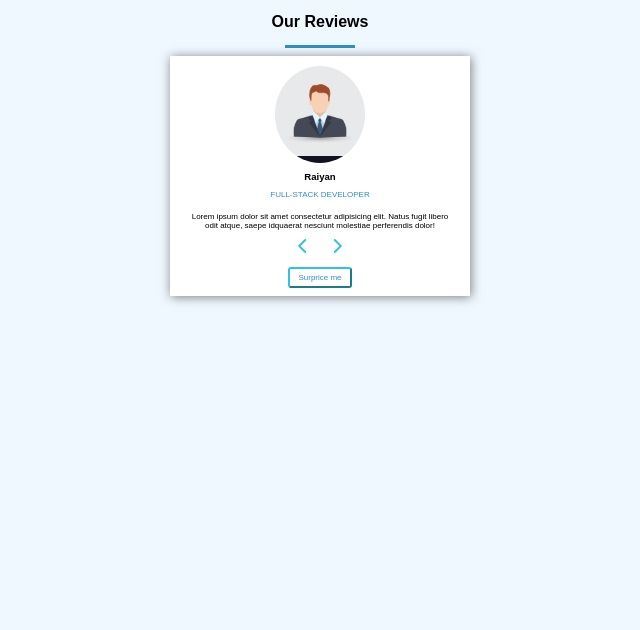
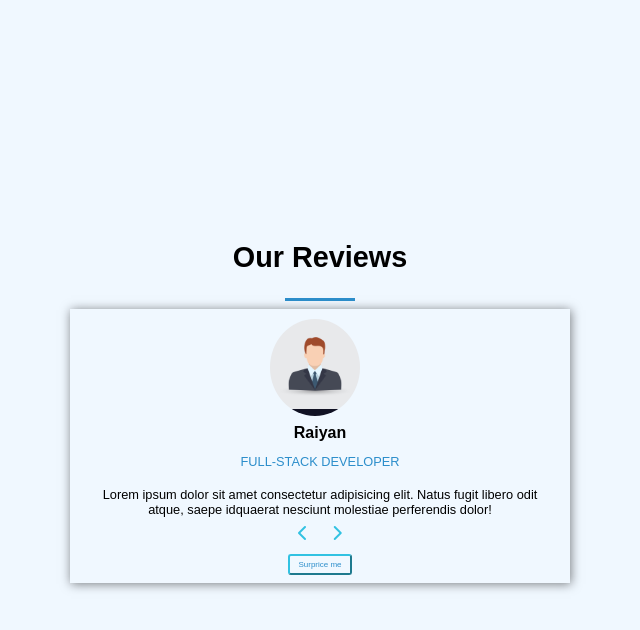
Before and after one commit to jamiltarif/reviews, a plain HTML site: page index.html in a window 1280 px wide. Shown: the whole page, without its empty margins (320-960 px from the left). Drawn offline with Linux system fonts and the light colour scheme.

Commit message:
Modify style.css place container class in center position using flex

```diff
--- a/styles.css
+++ b/styles.css
@@ -6,17 +6,13 @@ body{
 }
 
 /* title */
-main{
-    display: grid;
-  place-items: center;
-  /* border: 1px solid black; */
 
-}
 
 h1{
     text-align: center;
-    font-size: 1rem;
+    font-size: 1.8rem;
 }
+
 hr{
     border: 3px solid;
     border-bottom: none;
@@ -25,19 +21,34 @@ hr{
     width: 70px;
     color: rgb(44, 142, 203);
 }
+/* container */
+.container{
+    display: flex;
+    align-items: center;
+    justify-content: center;
+    flex-direction: column;
+    height: 100vh;
+}
 
 
 /* review */
 .review{
-
-    display: grid;
+    display: flex;
+    align-items: center;
+    justify-content: center;
+    flex-direction: column;
+    width: 70vw;
+    max-width: 500px;
+    box-shadow: 1px 1px 10px rgb(0, 0, 0, 0.5);
+    /* display: grid;
     place-items: center;
+    margin: auto;
     background-color: rgb(255, 255, 255);
     text-align: center;
     width: 70vw;
     max-width: 300px;
     box-shadow: 1px 1px 10px rgb(0, 0, 0, 0.5);
-    margin-bottom: 10px;
+    margin-bottom: 10px; */
 }
 
 .img-container{
@@ -51,12 +62,13 @@ hr{
     border-radius: 50%;
 }
 h4{
-    font-size: 0.6rem;
+    font-size: 1rem;
     margin: 0;
     margin-top: 15px;
 }
 p{
-    font-size: 0.5rem;
+    font-size: 0.8rem;
+    text-align: center;
 
 }
 
```
